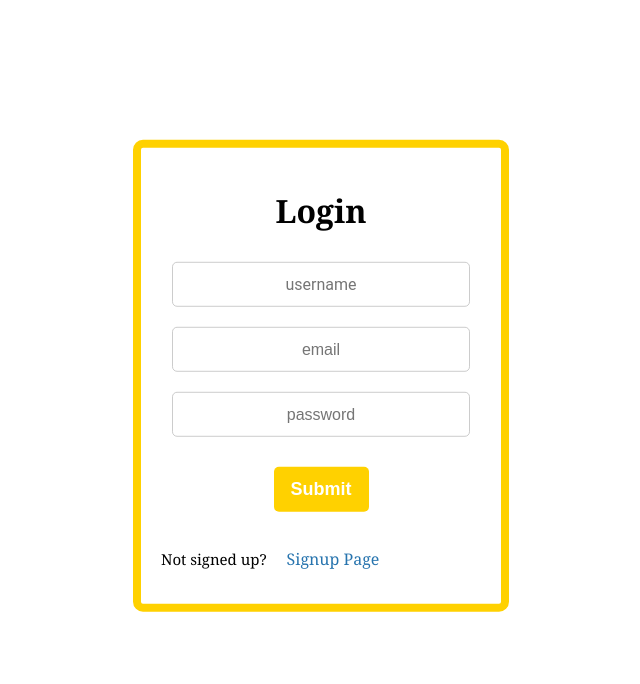
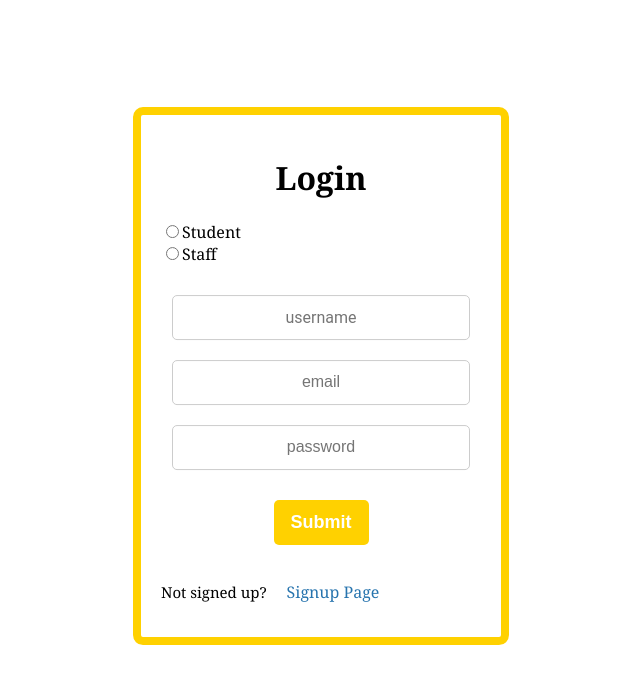
Before and after one commit to jiayini1119/Laundry-Room-Maintenance-Portal, a React (Create React App) app in the folder frontend/: page / in a window 1280 px wide. Shown: the top 684 px of the page, without its empty margins (319-959 px from the left). Built offline with nearby package versions, Linux system fonts and the light colour scheme.

Commit message:
Add option to choose user type
* Login.js: create extra input to ask for user type

```diff
--- a/frontend/src/components/Login.js
+++ b/frontend/src/components/Login.js
@@ -12,9 +12,14 @@ const Login = () => {
   const [username, setUsername]=useState();
   const [email, setEmail]=useState();
   const [password, setPassword]=useState();
+  const [userType, setUserType] = useState();
 
   async function handleSubmit(e) {
     e.preventDefault();
+    if (!userType) {
+      alert("Please enter your user type");
+      return;
+    }
 
     if (!email) {
       alert("Please enter your email");
@@ -28,7 +33,7 @@ const Login = () => {
 
     else {
       try {
-        await axios.post("http://localhost:4000/api/user/login", {username, email, password})
+        await axios.post("http://localhost:4000/api/user/login", {username, email, password, userType})
         .then(res=>{
           localStorage.setItem('token', res.data.token);
           localStorage.setItem('id', res.data.name);
@@ -58,6 +63,12 @@ const Login = () => {
       <form className='authForm' method='post'>
         <h1 className='authHead'>Login</h1>
         <div>
+          <input type="radio" id="student" name="userType" value="student" onChange={(e)=>setUserType(e.target.value)} />
+          <label for="student">Student</label><br />
+          <input type="radio" id="staff" name="userType" value="staff" onChange={(e)=>setUserType(e.target.value)} />
+          <label for="staff">Staff</label><br />
+        </div>
+        <div>
           <input type="username" onChange={(e)=>setUsername(e.target.value)} placeholder='username' id="username" name="username"/>
         </div>
         <div>
```
